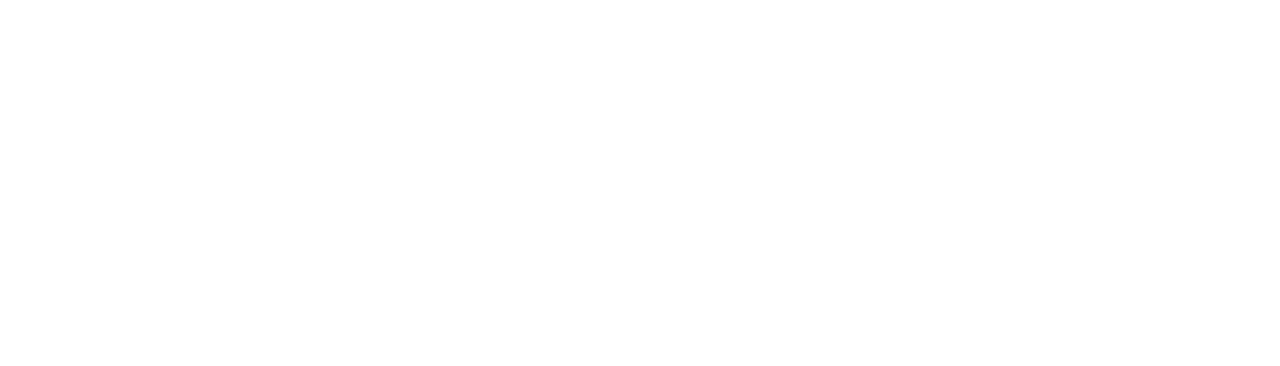
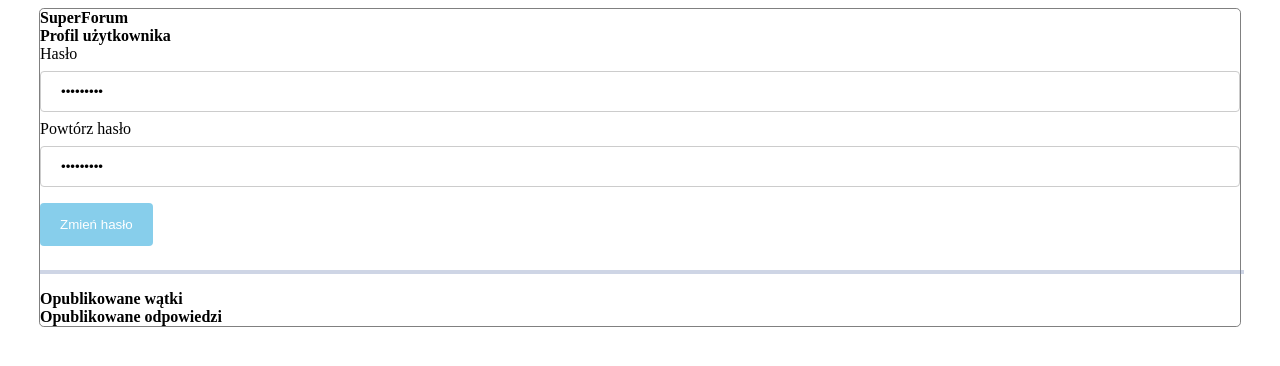
Before and after one commit to Trybuu/super-forum, a React (Vite) app: page /userprofile/1 in a window 1280 px wide. Before the commit this address had no page. Shown: the top 366 px of the page. Built offline with nearby package versions, Linux system fonts and the light colour scheme.

Commit message:
frontend

```diff
--- a/src/App.tsx
+++ b/src/App.tsx
@@ -2,6 +2,7 @@
 import './App.css'
 import Home from './components/routes/Home'
 import Thread from './components/routes/thread/Thread'
+import UserProfile from './components/routes/userProfile/UserProfile'
 
 function App() {
   return (
@@ -9,6 +10,7 @@
       <Route path="/" element={<Home />}></Route>
       <Route path="/categorythreads/:categoryId" element={<Home />} />
       <Route path="/thread/:id" element={<Thread />} />
+      <Route path="/userprofile/:id" element={<UserProfile />} />
     </Routes>
   )
 }
--- a/src/common/validators/PasswordValidator.ts
+++ b/src/common/validators/PasswordValidator.ts
@@ -1,4 +1,4 @@
-type PasswordTestResult = {
+export type PasswordTestResult = {
   message: string
   isValid: boolean
 }
--- a/src/components/areas/sidebar/SideBarMenu.tsx
+++ b/src/components/areas/sidebar/SideBarMenu.tsx
@@ -1,16 +1,14 @@
 import { useSelector } from 'react-redux'
 import { AppState } from '../../../store/AppState'
-import { useDispatch } from 'react-redux'
-import React, { useEffect, useState } from 'react'
-import { UserProfileSetType } from '../../../store/user/Reducer'
+import React, { useState } from 'react'
 import { FaRegistered, FaSignInAlt, FaSignOutAlt, FaUser } from 'react-icons/fa'
 import Registration from '../../auth/Registration'
 import Login from '../../auth/Login'
 import Logout from '../../auth/Logout'
+import { Link } from 'react-router-dom'
 
 const SideBarMenus = () => {
   const user = useSelector((state: AppState) => state.user)
-  const dispatch = useDispatch()
 
   const [showRegister, setShowRegister] = useState<boolean>(false)
   const [showLogin, setShowLogin] = useState<boolean>(false)
@@ -28,22 +26,16 @@
     setShowLogout(!showLogout)
   }
 
-  useEffect(() => {
-    dispatch({
-      type: UserProfileSetType,
-      payload: {
-        id: 1,
-        userName: 'Użytkownik Testowy',
-      },
-    })
-  }, [dispatch])
-
   return (
     <React.Fragment>
       <ul>
         <li>
           <FaUser />
-          <span className="menu-name">{user?.userName}</span>
+          <span className="menu-name">
+            <Link to={`/userprofile/${user?.id}`}>
+              Profil - {user?.userName}
+            </Link>
+          </span>
         </li>
         <li>
           <FaRegistered />
--- a/src/components/auth/Login.tsx
+++ b/src/components/auth/Login.tsx
@@ -5,6 +5,8 @@
 import { allowSubmit } from './common/Helpers'
 import { useDispatch } from 'react-redux'
 import { UserProfileSetType } from '../../store/user/Reducer'
+
+ReactModal.setAppElement('#root')
 
 const Login: FC<ModalProps> = ({ isOpen, onClickToggle }) => {
   const [{ userName, password, resultMsg, isSubmitDisabled }, dispatch] =
@@ -22,7 +24,7 @@
       type: UserProfileSetType,
       payload: {
         id: 1,
-        userName: 'użytkownikTestowy',
+        userName: userName,
       },
     })
   }, [reduxDispatch])
--- a/src/components/auth/Logout.tsx
+++ b/src/components/auth/Logout.tsx
@@ -1,5 +1,7 @@
 import ReactModal from 'react-modal'
 import { ModalProps } from '../types/ModalProps'
+
+ReactModal.setAppElement('#root')
 
 const Logout: React.FC<ModalProps> = ({ isOpen, onClickToggle }) => {
   const onClickLogout = (
--- a/src/components/auth/Registration.tsx
+++ b/src/components/auth/Registration.tsx
@@ -1,9 +1,11 @@
 import { useReducer } from 'react'
-import { isPasswordValid } from '../../common/validators/PasswordValidator'
 import ReactModal from 'react-modal'
 import { ModalProps } from '../types/ModalProps'
 import userReducer from './common/UserReducer'
 import { allowSubmit } from './common/Helpers'
+import PasswordComparison from './common/PasswordComparison'
+
+ReactModal.setAppElement('#root')
 
 const Registration: React.FC<ModalProps> = ({ isOpen, onClickToggle }) => {
   const [
@@ -31,16 +33,6 @@
     onClickToggle(e)
   }
 
-  const passwordsSame = (passwordVal: string, passwordConfirmVal: string) => {
-    if (passwordVal !== passwordConfirmVal) {
-      allowSubmit(dispatch, 'Hasła nie są takie same', true)
-      return false
-    } else {
-      allowSubmit(dispatch, '', false)
-      return true
-    }
-  }
-
   /**
    * PROCEDURY OBSŁUGI ZDARZEŃ ONCHANGE
    */
@@ -63,23 +55,6 @@
     }
   }
 
-  const onChangePassword = (e: React.ChangeEvent<HTMLInputElement>) => {
-    dispatch({ type: 'password', payload: e.target.value })
-    const passwordCheck = isPasswordValid(e.target.value)
-
-    if (!passwordCheck.isValid) {
-      allowSubmit(dispatch, passwordCheck.message, true)
-      return
-    }
-
-    passwordsSame(passwordConfirm, e.target.value)
-  }
-
-  const onChangePasswordConfirm = (e: React.ChangeEvent<HTMLInputElement>) => {
-    dispatch({ type: 'passwordConfirm', payload: e.target.value })
-    passwordsSame(password, e.target.value)
-  }
-
   return (
     <ReactModal
       className="modal-menu"
@@ -99,23 +74,11 @@
             <input type="text" value={email} onChange={onChangeEmail} />
           </div>
 
-          <div>
-            <label>Hasło</label>
-            <input
-              type="password"
-              value={password}
-              onChange={onChangePassword}
-            />
-          </div>
-
-          <div>
-            <label>Powtórz hasło</label>
-            <input
-              type="password"
-              value={passwordConfirm}
-              onChange={onChangePasswordConfirm}
-            />
-          </div>
+          <PasswordComparison
+            dispatch={dispatch}
+            password={password}
+            passwordConfirm={passwordConfirm}
+          />
 
           <div className="form-buttons">
             <div className="form-btn-left">
--- /dev/null
+++ b/src/components/auth/common/PasswordComparison.tsx
@@ -0,0 +1,70 @@
+import {
+  isPasswordValid,
+  PasswordTestResult,
+} from '../../../common/validators/PasswordValidator'
+import { allowSubmit } from './Helpers'
+
+interface PasswordComparisonProps {
+  dispatch: React.Dispatch<any>
+  password: string
+  passwordConfirm: string
+}
+
+const PasswordComparison: React.FC<PasswordComparisonProps> = ({
+  dispatch,
+  password,
+  passwordConfirm,
+}) => {
+  const passwordSame = (passwordVal: string, passwordConfirm: string) => {
+    if (passwordVal !== passwordConfirm) {
+      allowSubmit(dispatch, 'Hasła nie są takie same', true)
+      return false
+    } else {
+      allowSubmit(dispatch, '', false)
+      return true
+    }
+  }
+
+  const onChangePassword = (e: React.ChangeEvent<HTMLInputElement>) => {
+    dispatch({ type: 'password', payload: e.target.value })
+    const passwordCheck: PasswordTestResult = isPasswordValid(e.target.value)
+
+    if (!passwordCheck.isValid) {
+      allowSubmit(dispatch, passwordCheck.message, true)
+      return
+    }
+
+    passwordSame(passwordConfirm, e.target.value)
+  }
+
+  const onChangePasswordConfirm = (e: React.ChangeEvent<HTMLInputElement>) => {
+    dispatch({ type: 'passwordConfirm', payload: e.target.value })
+    passwordSame(password, e.target.value)
+  }
+
+  return (
+    <>
+      <div>
+        <label htmlFor="">Hasło</label>
+        <input
+          type="password"
+          placeholder="Podaj hasło"
+          value={password}
+          onChange={onChangePassword}
+        />
+      </div>
+
+      <div>
+        <label htmlFor="">Powtórz hasło</label>
+        <input
+          type="password"
+          placeholder="Powtórz hasło"
+          value={passwordConfirm}
+          onChange={onChangePasswordConfirm}
+        />
+      </div>
+    </>
+  )
+}
+
+export default PasswordComparison
--- /dev/null
+++ b/src/components/routes/userProfile/UserProfile.tsx
@@ -0,0 +1,105 @@
+import { useReducer, useState, useEffect } from 'react'
+import { useSelector } from 'react-redux'
+import { Link } from 'react-router-dom'
+import Thread from '../../../models/Thread'
+import ThreadItem from '../../../models/ThreadItem'
+import { getUserThreads } from '../../../services/DataService'
+import { AppState } from '../../../store/AppState'
+import PasswordComparison from '../../auth/common/PasswordComparison'
+import userReducer from '../../auth/common/UserReducer'
+import Navigation from '../../areas/Navigation'
+
+const UserProfile = () => {
+  const [
+    { userName, password, passwordConfirm, resultMsg, isSubmitDisabled },
+    dispatch,
+  ] = useReducer(userReducer, {
+    userName: '',
+    password: '*********',
+    passwordConfirm: '*********',
+    resultMsg: '',
+    isSubmitDisabled: true,
+  })
+  const user = useSelector((state: AppState) => state.user)
+  const [threads, setThreads] = useState<JSX.Element | undefined>()
+  const [threadItems, setThreadItems] = useState<JSX.Element | undefined>()
+
+  useEffect(() => {
+    console.log('user', user)
+    if (user) {
+      dispatch({
+        type: 'userName',
+        payload: user.userName,
+      })
+
+      getUserThreads(user.id).then((items) => {
+        const threadItemsInThreadList: Array<ThreadItem> = []
+        const threadList = items.map((th: Thread) => {
+          for (let i = 0; i < th.threadItems.length; i++) {
+            threadItemsInThreadList.push(th.threadItems[i])
+          }
+
+          return (
+            <li key={`user-th-${th.id}`}>
+              <Link to={`/thread/${th.id}`} className="userprofile-link">
+                {th.title}
+              </Link>
+            </li>
+          )
+        })
+        setThreads(<ul>{threadList}</ul>)
+
+        const threadItemList = threadItemsInThreadList.map((ti: ThreadItem) => (
+          <li key={`user-th-${ti.threadId}`}>
+            <Link to={`/thread/${ti.threadId}`} className="userprofile-link">
+              {ti.body}
+            </Link>
+          </li>
+        ))
+        setThreadItems(<ul>{threadItemList}</ul>)
+      })
+    }
+  }, [user])
+
+  return (
+    <div className="screen-root-container">
+      <div className="thread-nav-container">
+        <Navigation />
+      </div>
+      <form className="userprofile-content-container">
+        <div>
+          <strong>Profil użytkownika</strong>
+          <label style={{ marginLeft: '.75em' }}>{userName}</label>
+        </div>
+        <div className="userprofile-password">
+          <div>
+            <PasswordComparison
+              dispatch={dispatch}
+              password={password}
+              passwordConfirm={passwordConfirm}
+            />
+            <button className="action-btn" disabled={isSubmitDisabled}>
+              Zmień hasło
+            </button>
+          </div>
+          <div style={{ marginTop: '.5em' }}>
+            <label>{resultMsg}</label>
+          </div>
+        </div>
+        <div className="userprofile-postings">
+          <hr className="thread-section-divider" />
+          <div className="userprofile-threads">
+            <strong>Opublikowane wątki</strong>
+            {threads}
+          </div>
+          <div className="userprofile-threadIems">
+            <strong>Opublikowane odpowiedzi</strong>
+            {threadItems}
+          </div>
+        </div>
+      </form>
+    </div>
+  )
+}
+
+export default UserProfile
```
